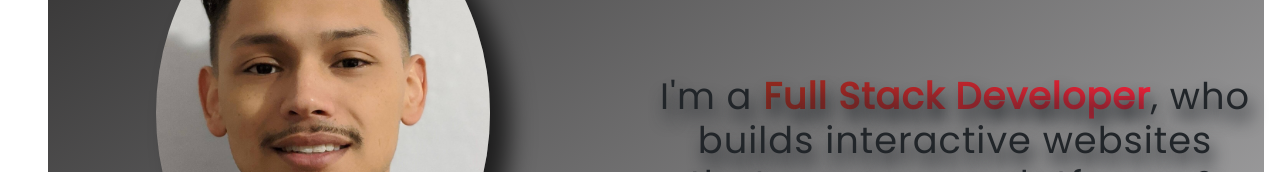
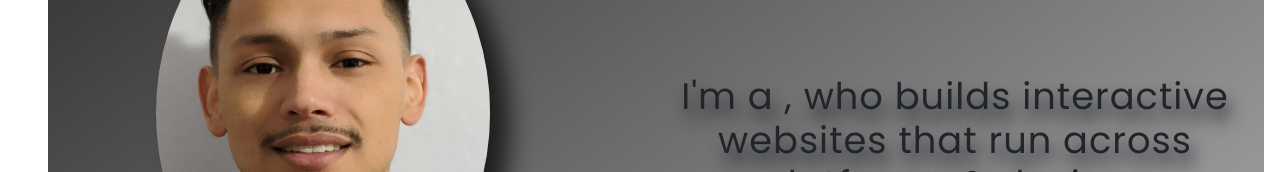
Before and after one commit to Anthony-G89/React-Portfolio, a React (Create React App) app: page / in a window 1280 px wide. Shown: the part 314-486 px from the top of the page. Built offline with nearby package versions, Linux system fonts and the light colour scheme; a web font is replaced by a local one.

Commit message:
deleted and working on textType writer

```diff
--- a/public/index.html
+++ b/public/index.html
@@ -2,19 +2,20 @@
 <html lang="en">
   <head>
     <meta charset="utf-8" />
-    <link rel="icon" href="%PUBLIC_URL%/favicon.ico" />
+    <!-- <link rel="icon" href="%PUBLIC_URL%/favicon.ico" /> -->
     <meta name="viewport" content="width=device-width, initial-scale=1" />
     <meta name="theme-color" content="#000000" />
     <meta
       name="description"
       content="Web site created using create-react-app"
     />
-    <link rel="apple-touch-icon" href="%PUBLIC_URL%/logo192.png" />
+    <!-- <link rel="apple-touch-icon" href="%PUBLIC_URL%/logo192.png" /> -->
     <!--
       manifest.json provides metadata used when your web app is installed on a
       user's mobile device or desktop. See https://developers.google.com/web/fundamentals/web-app-manifest/
     -->
     <link rel="manifest" href="%PUBLIC_URL%/manifest.json" />
+    <script src="https://unpkg.com/typewriter-effect@latest/dist/core.js"></script>
     <link rel="stylesheet" href="https://maxcdn.bootstrapcdn.com/bootstrap/4.0.0/css/bootstrap.min.css" integrity="sha384-Gn5384xqQ1aoWXA+058RXPxPg6fy4IWvTNh0E263XmFcJlSAwiGgFAW/dAiS6JXm" crossorigin="anonymous">
 
       <!--
--- a/src/components/Home/index.js
+++ b/src/components/Home/index.js
@@ -1,6 +1,7 @@
 /* eslint-disable jsx-a11y/alt-text */
 /* eslint-disable jsx-a11y/img-redundant-alt */
 import React from "react";
+// import Typewriter from 'typewriter-effect';
 import pictureOFMe from "../../images/Profile Pic 2020 (3).jpg";
 import "./style.css";
 
@@ -26,8 +27,41 @@ function handleMouseLeave() {
 
 
 function LandingPage() {
+
+
+// var title = document.querySelector(".workTitle");
+
+// var typewriter = new typewriter( "workTitle", {
+//     loop: true,
+//     delay:75
+// });
+
+// typewriter
+//   .pauseFor(2500)
+//   .typeString('A simple yet powerful native javascript')
+//   .pauseFor(300)
+//   .deleteChars(10)
+//   .typeString('<strong>JS</strong> plugin for a cool typewriter effect and ')
+//   .typeString('<strong>only <span style="color: #27ae60;">5kb</span> Gzipped!</strong>')
+//   .pauseFor(1000)
+//   .start();
+
+
+
     return (
         <div>
+            {/* < Typewriter onInit={(typewriter) => {
+    typewriter.typeString('Hello World!')
+      .callFunction(() => {
+        console.log('String typed out!');
+      })
+      .pauseFor(2500)
+      .deleteAll()
+      .callFunction(() => {
+        console.log('All strings were deleted');
+      })
+      .start();
+    }} />  */}
             <section className="home">
                 <div className="row">
                     <div className="squareBackground"></div>
@@ -37,11 +71,13 @@ function LandingPage() {
                         <h3 className="introParagraph">Hello! My name is <br /><span className="name">Anthony Guerrero</span></h3>
                     </div>
                     <div className="col-lg-6 myTitleContainer">
-                        <h2 className="myTitle">I'm a <span className="workTitle">Full Stack Developer</span>, who builds interactive websites that run across platforms & devices</h2>
+                        <h2 className="myTitle">I'm a <span className="workTitle"></span>, who builds interactive websites that run across platforms & devices</h2>
                        <button onMouseEnter={handleMouseEnter} onMouseLeave={handleMouseLeave} className="workBtn">View my work <img className="arrowBtn" src="https://img.icons8.com/windows/32/000000/arrow.png" /></button>
                     </div>
                 </div>
             </section>
+
+
         </div>
     )
 };
```
Also changed, not shown: 2 other files (tests, documents, lock files or other folders).
